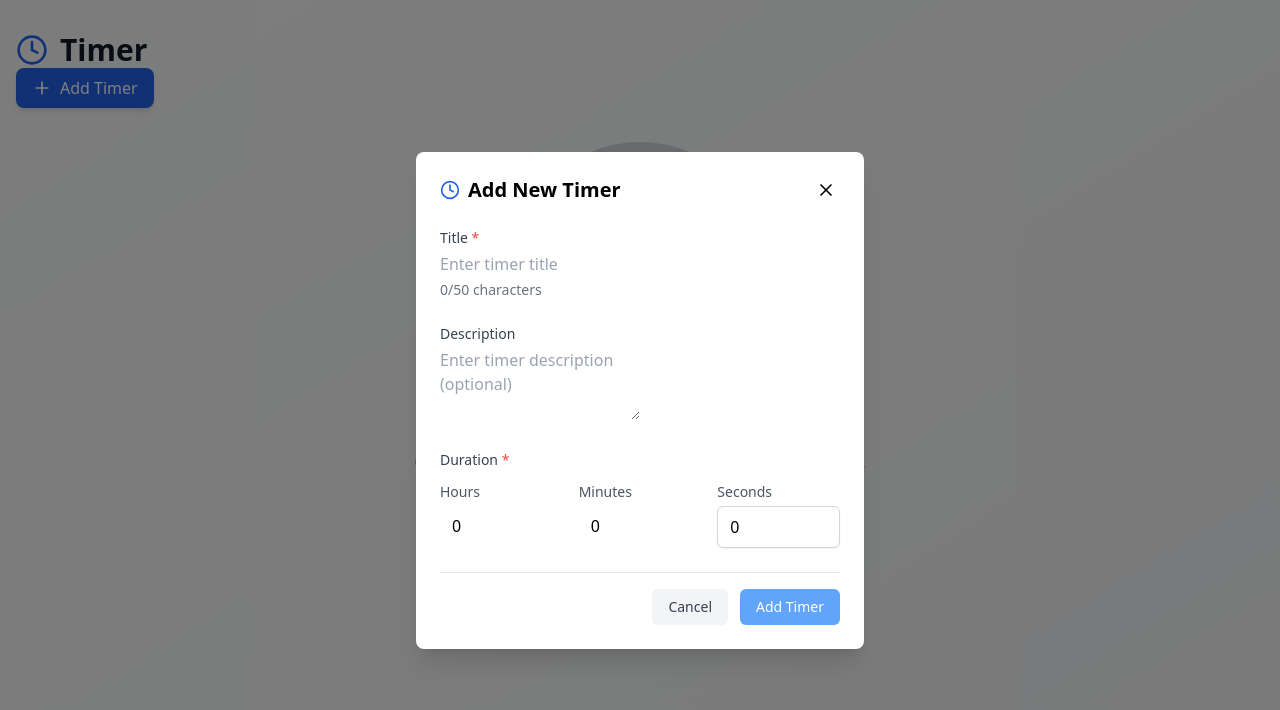
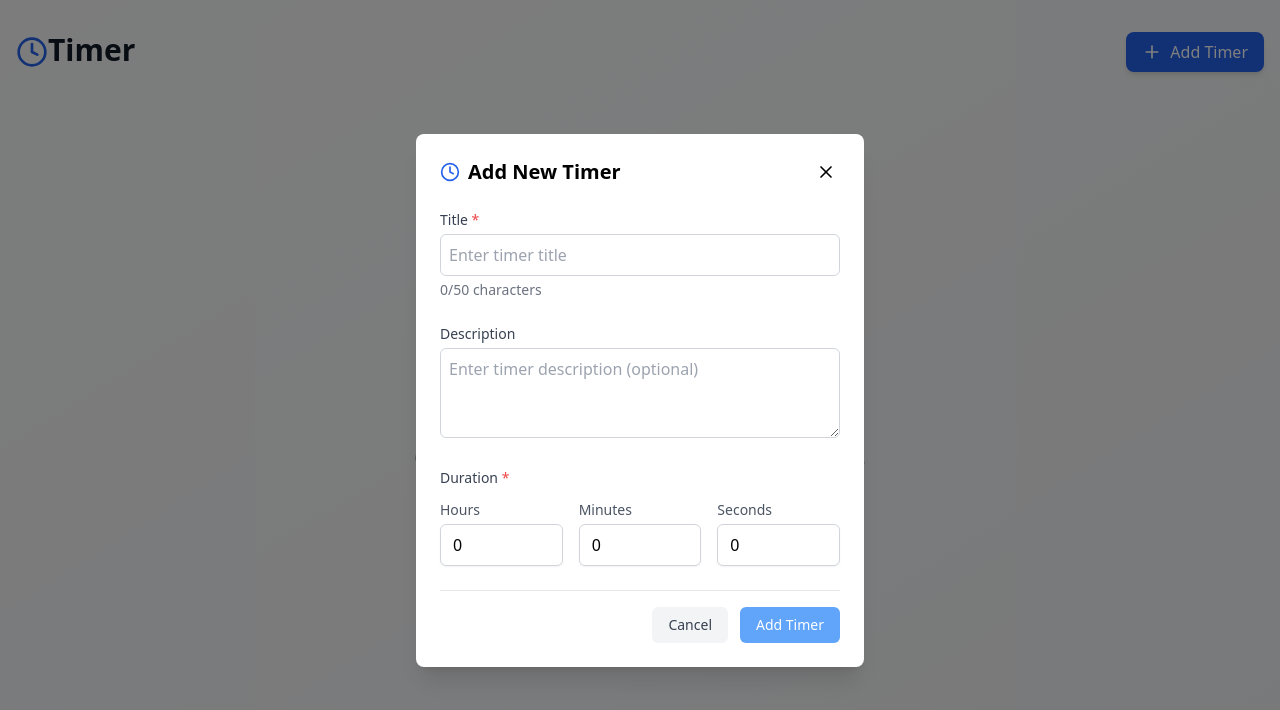
Before and after one commit to aravind2347214/timer, a React (Vite) app: page / in a window 1280 px wide. Both pictures are taken after a click on the button "Add Timer". Shown: the top 710 px of the page. Built offline with nearby package versions, Linux system fonts and the light colour scheme.

Commit message:
fix: ui change , alignment and border color

```diff
--- a/src/Home.tsx
+++ b/src/Home.tsx
@@ -10,15 +10,17 @@ function Home() {
   return (
     <div className="min-h-screen bg-gradient-to-br from-gray-50 to-gray-100">
       <Toaster position="top-right" />
-      <div className="container mx-auto px-4 py-8">
-        <div>
+      <div className="container px-4 py-8 mx-auto">
+        <div className='flex flex-row justify-between '>
+          <div className='flex flex-row'>
           <div className="flex items-center gap-3">
-            <Clock className="w-8 h-8 text-blue-600" />
-            <h1 className="text-3xl font-bold text-gray-900">Timer</h1>
+            <Clock className="w-8 h-8 text-blue-600 " />
+          </div>
+          <h1 className="text-3xl font-bold text-gray-900">Timer</h1>
           </div>
           <button
             onClick={() => setIsModalOpen(true)}
-            className="flex items-center gap-2 px-4 py-2 bg-blue-600 text-white rounded-lg hover:bg-blue-700 transition-colors shadow-md hover:shadow-lg"
+            className="flex items-center gap-2 px-4 py-2 text-white transition-colors bg-blue-600 rounded-lg shadow-md hover:bg-blue-700 hover:shadow-lg"
           >
             <Plus className="w-5 h-5" />
             Add Timer
--- a/src/components/AddTimerModal.tsx
+++ b/src/components/AddTimerModal.tsx
@@ -70,16 +70,16 @@ export const AddTimerModal: React.FC<AddTimerModalProps> = ({ isOpen, onClose })
   const isTitleValid = title.trim().length > 0 && title.length <= 50;
 
   return (
-    <div className="fixed inset-0 bg-black bg-opacity-50 flex items-center justify-center p-4 z-50">
-      <div className="bg-white rounded-lg p-6 w-full max-w-md shadow-xl">
-        <div className="flex justify-between items-center mb-6">
+    <div className="fixed inset-0 z-50 flex items-center justify-center p-4 bg-black bg-opacity-50">
+      <div className="w-full max-w-md p-6 bg-white rounded-lg shadow-xl">
+        <div className="flex items-center justify-between mb-6">
           <div className="flex items-center gap-2">
             <Clock className="w-5 h-5 text-blue-600" />
             <h2 className="text-xl font-semibold">Add New Timer</h2>
           </div>
           <button
             onClick={handleClose}
-            className="p-1 hover:bg-gray-100 rounded-full transition-colors"
+            className="p-1 transition-colors rounded-full hover:bg-gray-100"
           >
             <X className="w-5 h-5" />
           </button>
@@ -87,16 +87,17 @@ export const AddTimerModal: React.FC<AddTimerModalProps> = ({ isOpen, onClose })
 
         <form onSubmit={handleSubmit} className="space-y-6">
           <div>
-            <label className="block text-sm font-medium text-gray-700 mb-1">
+            <label className="block mb-1 text-sm font-medium text-gray-700">
               Title <span className="text-red-500">*</span>
             </label>
             <input
               type="text"
               value={title}
+
               onChange={(e) => setTitle(e.target.value)}
               onBlur={() => setTouched({ ...touched, title: true })}
               maxLength={50}
-              className={` ${
+              className={`border p-2 w-full rounded-md ${
                 touched.title && !isTitleValid
                   ? 'border-red-500'
                   : 'border-gray-300'
@@ -114,25 +115,25 @@ export const AddTimerModal: React.FC<AddTimerModalProps> = ({ isOpen, onClose })
           </div>
 
           <div>
-            <label className="block text-sm font-medium text-gray-700 mb-1">
+            <label className="block mb-1 text-sm font-medium text-gray-700">
               Description
             </label>
             <textarea
               value={description}
               onChange={(e) => setDescription(e.target.value)}
               rows={3}
-              className=""
+              className="w-full p-2 border border-gray-300 rounded-md"
               placeholder="Enter timer description (optional)"
             />
           </div>
 
           <div>
-            <label className="block text-sm font-medium text-gray-700 mb-3">
+            <label className="block mb-3 text-sm font-medium text-gray-700">
               Duration <span className="text-red-500">*</span>
             </label>
             <div className="grid grid-cols-3 gap-4">
               <div>
-                <label className="block text-sm text-gray-600 mb-1">Hours</label>
+                <label className="block mb-1 text-sm text-gray-600">Hours</label>
                 <input
                   type="number"
                   min="0"
@@ -140,11 +141,11 @@ export const AddTimerModal: React.FC<AddTimerModalProps> = ({ isOpen, onClose })
                   value={hours}
                   onChange={(e) => setHours(Math.min(23, parseInt(e.target.value) || 0))}
                   onBlur={() => setTouched({ ...touched, hours: true })}
-                  className="[appearance:textfield] [&::-webkit-outer-spin-button]:appearance-none [&::-webkit-inner-spin-button]:appearance-none w-full px-3 py-2 "
+                  className=" [appearance:textfield] [&::-webkit-outer-spin-button]:appearance-none [&::-webkit-inner-spin-button]:appearance-none w-full px-3 py-2 border border-gray-300 rounded-md shadow-sm focus:ring-2 focus:ring-blue-500 focus:border-blue-500"
                 />
               </div>
               <div>
-                <label className="block text-sm text-gray-600 mb-1">Minutes</label>
+                <label className="block mb-1 text-sm text-gray-600">Minutes</label>
                 <input
                   type="number"
                   min="0"
@@ -152,11 +153,11 @@ export const AddTimerModal: React.FC<AddTimerModalProps> = ({ isOpen, onClose })
                   value={minutes}
                   onChange={(e) => setMinutes(Math.min(59, parseInt(e.target.value) || 0))}
                   onBlur={() => setTouched({ ...touched, minutes: true })}
-                  className="[appearance:textfield] [&::-webkit-outer-spin-button]:appearance-none [&::-webkit-inner-spin-button]:appearance-none w-full px-3 py-2"
+                  className="[appearance:textfield] [&::-webkit-outer-spin-button]:appearance-none [&::-webkit-inner-spin-button]:appearance-none w-full px-3 py-2 border border-gray-300 rounded-md shadow-sm focus:ring-2 focus:ring-blue-500 focus:border-blue-500"
                 />
               </div>
               <div>
-                <label className="block text-sm text-gray-600 mb-1">Seconds</label>
+                <label className="block mb-1 text-sm text-gray-600">Seconds</label>
                 <input
                   type="number"
                   min="0"
@@ -179,7 +180,7 @@ export const AddTimerModal: React.FC<AddTimerModalProps> = ({ isOpen, onClose })
             <button
               type="button"
               onClick={handleClose}
-              className="px-4 py-2 text-sm font-medium text-gray-700 bg-gray-100 rounded-md hover:bg-gray-200 transition-colors"
+              className="px-4 py-2 text-sm font-medium text-gray-700 transition-colors bg-gray-100 rounded-md hover:bg-gray-200"
             >
               Cancel
             </button>
--- a/src/components/TimerList.tsx
+++ b/src/components/TimerList.tsx
@@ -7,19 +7,19 @@ export const TimerList: React.FC = () => {
   const { timers } = useTimerStore();
 
   return (
-    <div className="space-y-4 min-h-[400px]">
+    <div className="space-y-4 min-h-[400px] py-8">
       {timers.length === 0 ? (
         <div className="h-[400px] flex flex-col items-center justify-center">
           <EmptyState />
-          <p className="text-center text-gray-500 text-xl font-medium">
+          <p className="text-xl font-medium text-center text-gray-500">
             No timers yet. Add one to get started!
           </p>
-          <p className="text-center text-gray-400 mt-2">
+          <p className="mt-2 text-center text-gray-400">
             Click the "Add Timer" button above to create your first timer.
           </p>
         </div>
       ) : (
-        <div className="grid gap-4 grid-cols-1 md:grid-cols-2 lg:grid-cols-3">
+        <div className="grid grid-cols-1 gap-4 md:grid-cols-2 lg:grid-cols-3">
           {timers.map((timer) => (
             <TimerItem key={timer.id} timer={timer} />
           ))}
```
